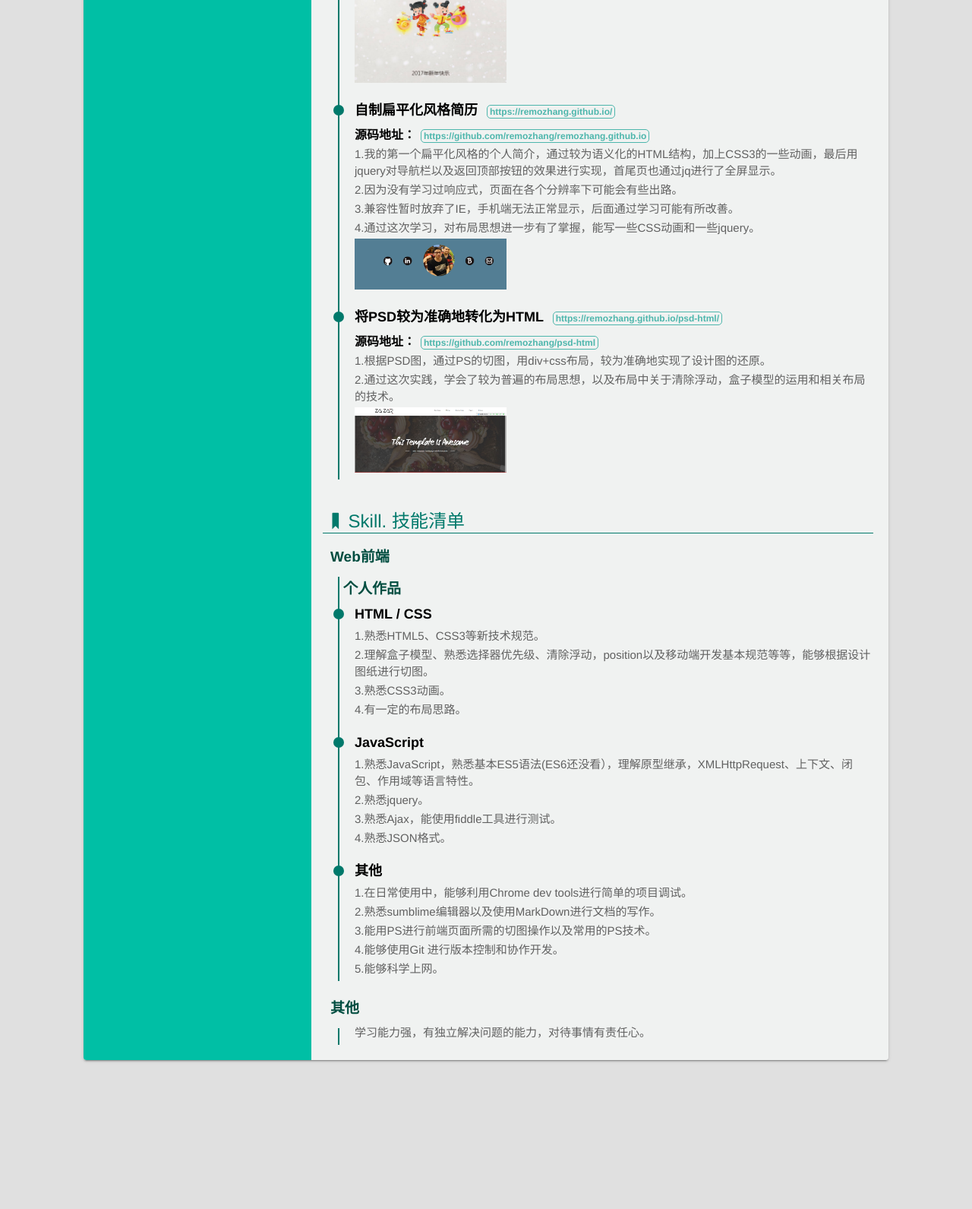
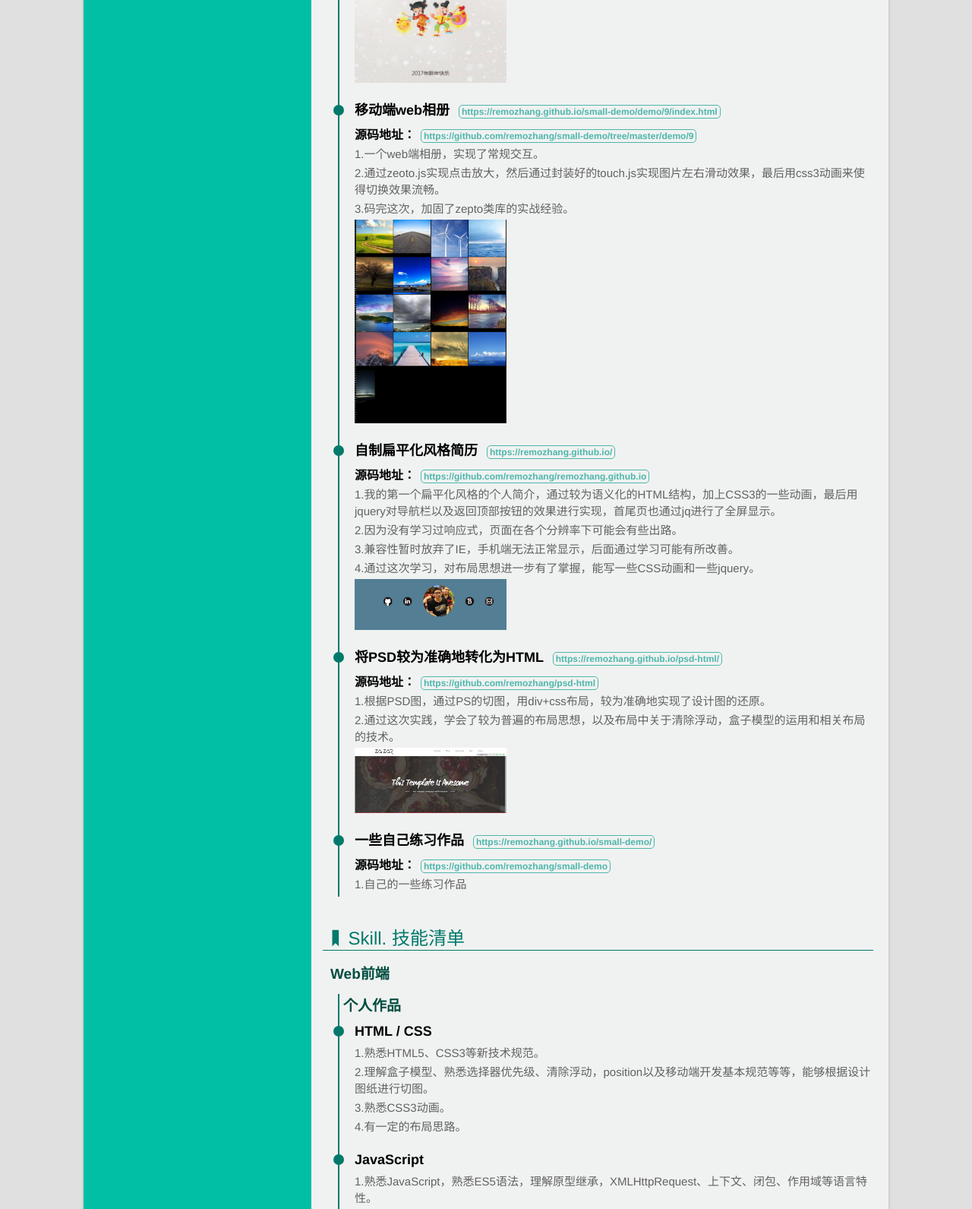
Before and after one commit to remozhang/myresume, a website: page index.html in a window 1280 px wide. Shown: the part 1140-2731 px from the top of the page at 76% size. Before the commit the page ends 2545 px from the top, so only its background shows below. Drawn offline with Linux system fonts and the light colour scheme.

Commit message:
添加了 web移动相册

```diff
--- a/index.html
+++ b/index.html
@@ -129,6 +129,16 @@
                         </li>
                         <li>
                             <div class="circle"></div>
+                            <h4>移动端web相册
+                             <a href="https://remozhang.github.io/small-demo/demo/9/index.html" target="_blank">https://remozhang.github.io/small-demo/demo/9/index.html</a></h4>
+                             <h5>源码地址：<a href="https://github.com/remozhang/small-demo/tree/master/demo/9" target="_blank">https://github.com/remozhang/small-demo/tree/master/demo/9</a></h5>
+                            <p>1.一个web端相册，实现了常规交互。</p>
+                            <p>2.通过zeoto.js实现点击放大，然后通过封装好的touch.js实现图片左右滑动效果，最后用css3动画来使得切换效果流畅。</p>
+                            <p>3.码完这次，加固了zepto类库的实战经验。</p>
+                            <img src="img/proj4.png">
+                        </li>
+                        <li>
+                            <div class="circle"></div>
                             <h4>自制扁平化风格简历
                              <a href="https://remozhang.github.io/" target="_blank">https://remozhang.github.io/</a></h4>
                              <h5>源码地址：<a href="https://github.com/remozhang/remozhang.github.io" target="_blank">https://github.com/remozhang/remozhang.github.io</a></h5>
@@ -145,6 +155,12 @@
                             <p>1.根据PSD图，通过PS的切图，用div+css布局，较为准确地实现了设计图的还原。</p>
                             <p>2.通过这次实践，学会了较为普遍的布局思想，以及布局中关于清除浮动，盒子模型的运用和相关布局的技术。</p>
                             <img src="img/proj3.png">
+                        </li>
+                        <li>
+                            <div class="circle"></div>
+                            <h4>一些自己练习作品 <a href="https://remozhang.github.io/small-demo/" target="_blank">https://remozhang.github.io/small-demo/</a></h4>
+                            <h5>源码地址：<a href="https://github.com/remozhang/small-demo" target="_blank">https://github.com/remozhang/small-demo </a></h5>
+                            <p>1.自己的一些练习作品</p>
                         </li>
                     </ul>
                 </li>
@@ -164,7 +180,7 @@
                         <li>
                             <div class="circle"></div>
                             <h4>JavaScript</h4>
-                            <p>1.熟悉JavaScript，熟悉基本ES5语法(ES6还没看），理解原型继承，XMLHttpRequest、上下文、闭包、作用域等语言特性。</p>
+                            <p>1.熟悉JavaScript，熟悉ES5语法，理解原型继承，XMLHttpRequest、上下文、闭包、作用域等语言特性。</p>
                             <p>2.熟悉jquery。</p>
                             <p>3.熟悉Ajax，能使用fiddle工具进行测试。</p>
                             <p>4.熟悉JSON格式。</p>
```
Also changed, not shown: print.html (+16 -1 lines), img/proj4.png (added), 1 other file.
